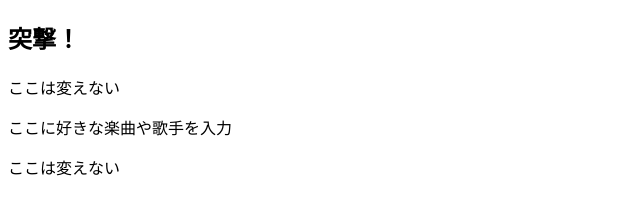
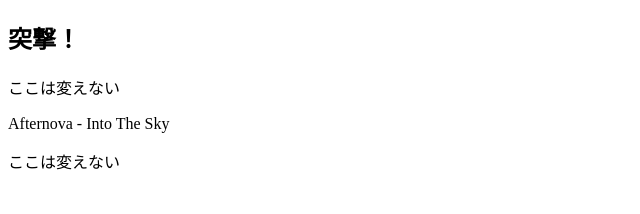
Before and after one commit to masaki0811-morijyobi/testConflict, a plain HTML site: page index.html in a window 1280 px wide. Shown: the whole page, without its empty margins (0-640 px from the left). Drawn offline with Linux system fonts and the light colour scheme.

Commit message:
[modify] Add favorite music at index.html

```diff
--- a/index.html
+++ b/index.html
@@ -6,7 +6,7 @@
 <body>
 <h2> 突撃！ </h2>
 <p>ここは変えない</p>
-<p>ここに好きな楽曲や歌手を入力</p>
+<p>Afternova - Into The Sky</p>
 <p>ここは変えない</p>
 </body>
 </html>
```
